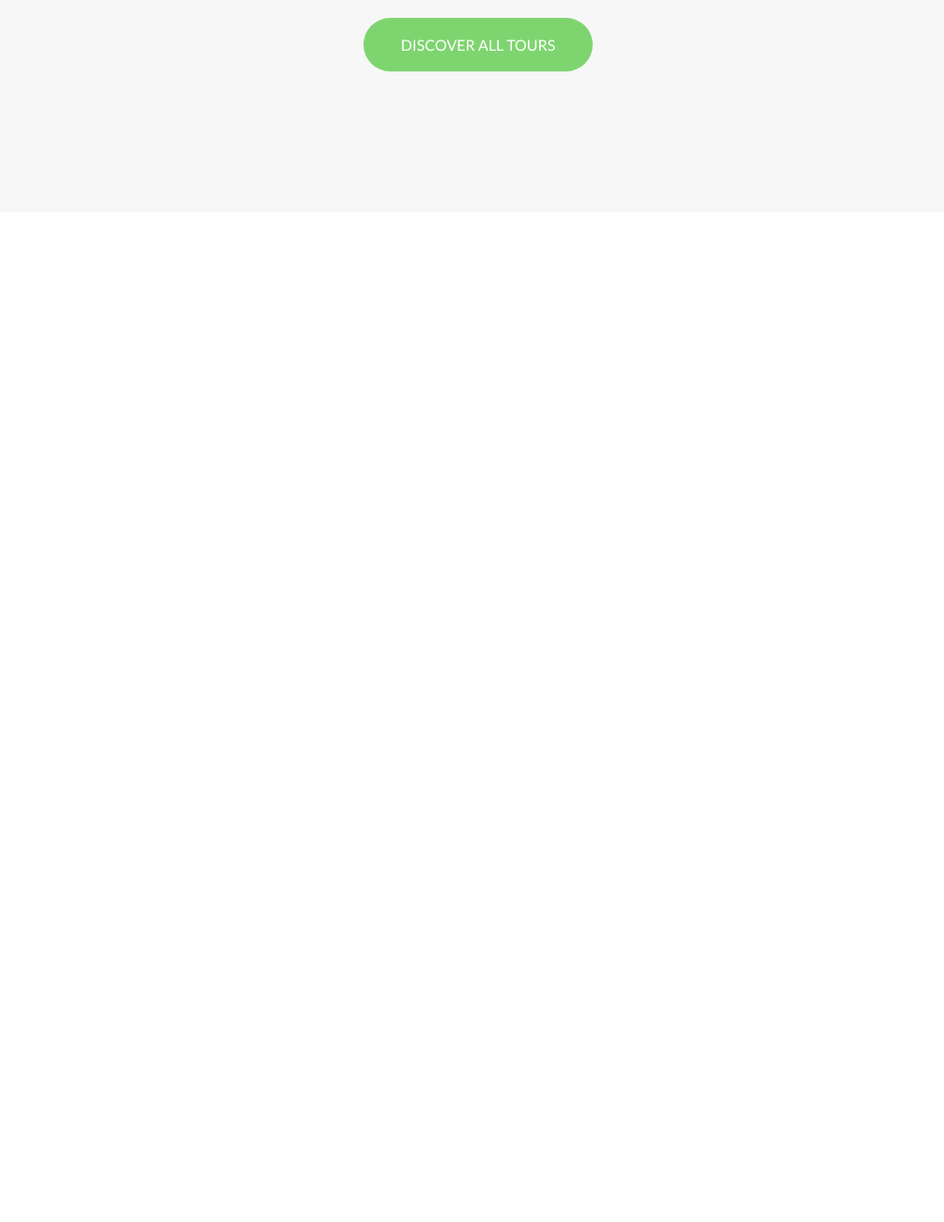
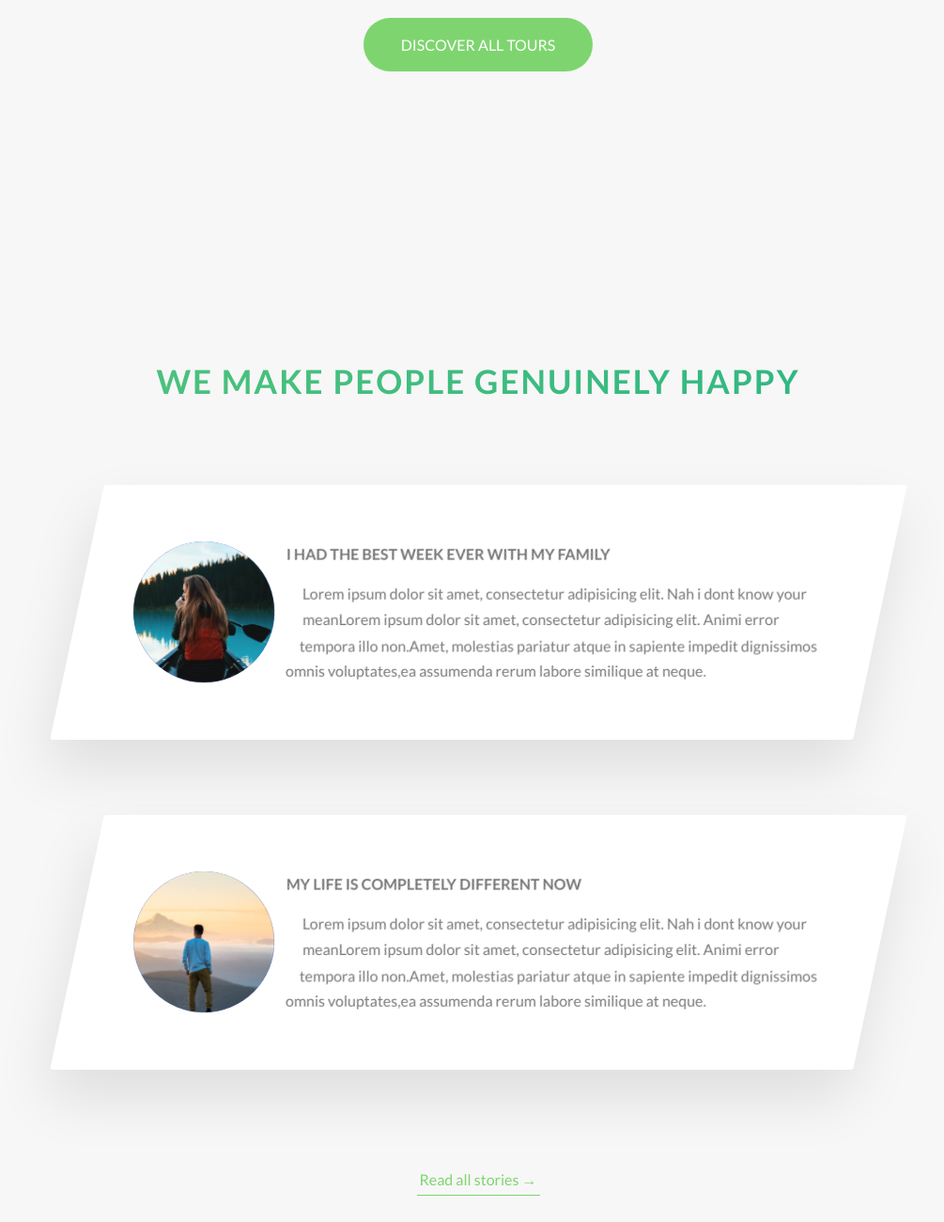
Before and after one commit to kuswandr/badumdscsss, a website: page index.html in a window 1280 px wide. Shown: the part 2970-4270 px from the top of the page at 94% size, without its empty margins (131-1136 px from the left). Before the commit the page ends 3226 px from the top, so only its background shows below. Drawn offline with Linux system fonts and the light colour scheme.

Commit message:
add stories section: shape story & button see all stories

```diff
--- a/index.html
+++ b/index.html
@@ -198,6 +198,52 @@
                 <a href="" class="btn btn--green">Discover all tours</a>
             </div>
         </section>
+        <section class="section-stories">
+            <div class="u-center-text u-margin-bottom-big">
+                <h2 class="heading-secondary">
+                    We make people genuinely happy
+                </h2>
+            </div>
+            <div class="row">
+                <div class="story">
+                    <figure class="story__shape">
+                        <img src="img/nat-8.jpg" class="story__img" alt="Person on a tour">
+                        <figcaption class="story__caption"> Mary Smith</figcaption>
+                    </figure>
+                    <div class="story__text">
+                        <h3 class="heading-tertiary u-margin-bottom-small">
+                            I had the best week ever with my family
+                        </h3>
+                        <p>
+                            Lorem ipsum dolor sit amet, consectetur adipisicing elit. Nah i dont know your meanLorem ipsum dolor sit amet, consectetur adipisicing elit. Animi error tempora illo non.Amet, molestias pariatur atque in sapiente impedit dignissimos omnis voluptates,ea assumenda rerum labore similique at neque.
+                        </p>
+                    </div>
+                </div>
+            </div>
+            <div class="row">
+                <div class="story">
+                    <figure class="story__shape">
+                        <img src="img/nat-9.jpg" class="story__img" alt="Person on a tour">
+                        <figcaption class="story__caption"> Jack Wilson</figcaption>
+                    </figure>
+                    <div class="story__text">
+                        <h3 class="heading-tertiary u-margin-bottom-small">
+                            My life is completely different now
+                        </h3>
+                        <p>
+                            Lorem ipsum dolor sit amet, consectetur adipisicing elit. Nah i dont know your meanLorem ipsum dolor sit
+                            amet, consectetur adipisicing elit. Animi error tempora illo non.Amet, molestias pariatur atque in
+                            sapiente impedit dignissimos omnis voluptates,ea assumenda rerum labore similique at neque.
+                        </p>
+                    </div>
+                </div>
+            </div>
+            <div class="u-center-text u-margin-top-huge">
+                <a href="#" class="btn-text">
+                    Read all stories &rarr;
+                </a>
+            </div>
+        </section>
     </main>
     <!-- <section class="grid-test">
         <div class="row">
--- /dev/null
+++ b/sass/components/_story.scss
@@ -0,0 +1,57 @@
+.story {
+    width: 75%;
+    margin: 0 auto;
+    box-shadow: 0 3rem 6rem rgba($color-black, .1);
+    background-color: $color-white;
+    border-radius: 3px;
+    padding: 6rem;
+    font-size: $default-font-size;
+    padding-left: 9rem;
+    transform: skewX(-12deg);
+
+    &__shape {
+        width: 15rem;
+        height: 15rem;
+        background-color: royalblue;
+        float: left;
+        -webkit-shape-outside: circle(50% at 50% 50%);
+        shape-outside: circle(50% at 50% 50%);
+        clip-path: circle(50% at 50% 50%);;
+        -webkit-clip-path: circle(50% at 50% 50%);
+        transform: translateX(-3rem) skewX(12deg);
+        position: relative;
+    }
+
+    &__img {
+        height: 100%;
+        transform: translateX(-4rem) scale(1.4);
+        transition: all .5s;
+        backface-visibility: hidden;
+    }
+
+    &__text {
+        transform: skewX(12deg);
+    }
+
+    &__caption {
+        position: absolute;
+        top: 50%;
+        left: 50%;
+        transform: translate(-50%, 0);
+        color: $color-white;
+        text-transform: uppercase;
+        opacity: 0;
+        transition: all .5s;
+        backface-visibility: hidden;
+    }
+
+    &:hover &__caption {
+        opacity: 1;
+        transform: translate(-50%, -50%);
+    }
+
+    &:hover &__img {
+        transform: translateX(-4rem) scale(1);
+        filter: blur(3px) brightness(80%);
+    }
+}
--- a/sass/main.scss
+++ b/sass/main.scss
@@ -18,6 +18,7 @@ dark green : #28b485
 @import "components/composition";
 @import "components/feature-box";
 @import "components/cards";
+@import "components/story";
 
 @import "pages/home";
 
--- a/sass/pages/_home.scss
+++ b/sass/pages/_home.scss
@@ -27,3 +27,8 @@
     background-color: $color-grey-light-1;
     padding: 25rem 0 15rem 0;
 }
+
+.section-stories {
+    padding: 15rem 0;
+    background-color: $color-grey-light-1;
+}
```
Also changed, not shown: css/style.css.
